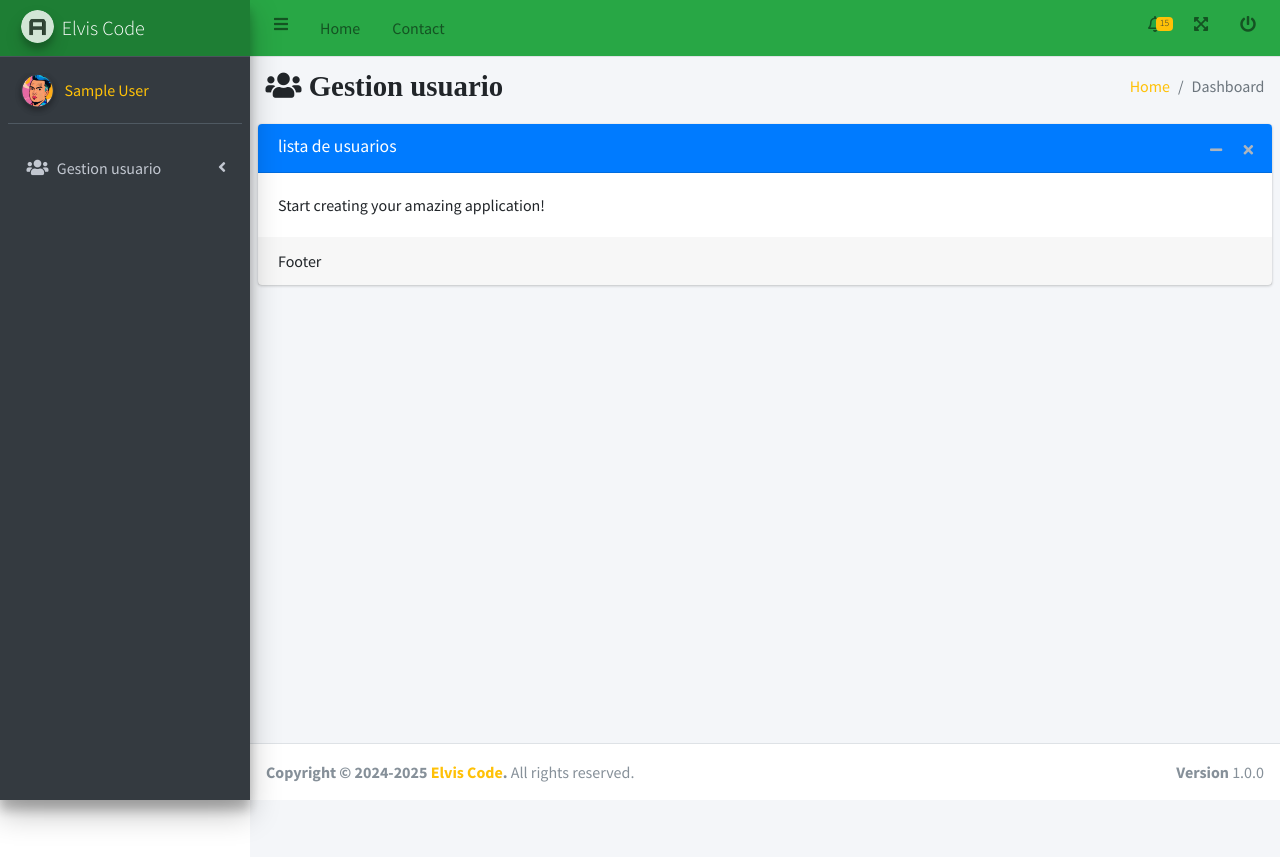
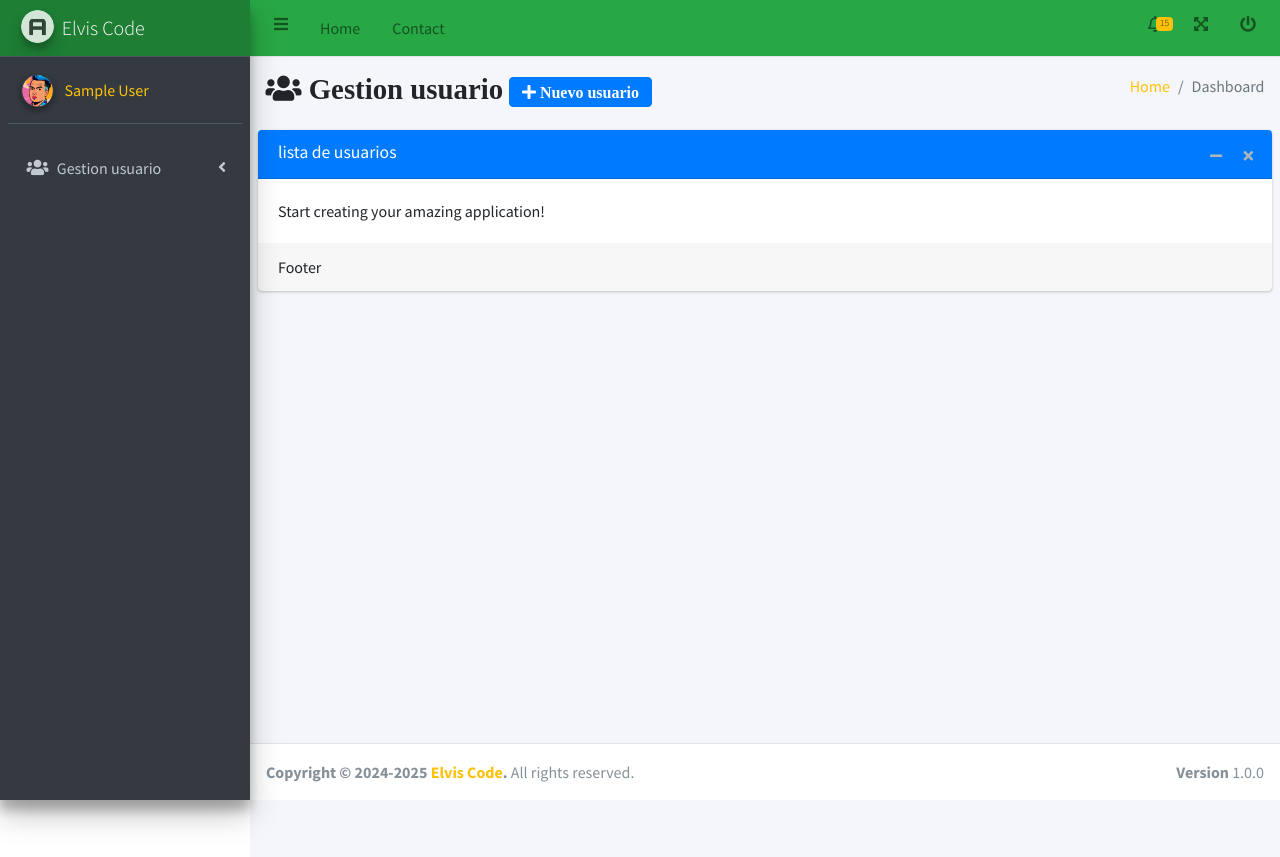
Before and after one commit to MundoDiseno140593/veterinaria_python_dejango, a Django app: page /vista_usuario in a window 1280 px wide. Run offline with Django 5.2, Linux system fonts and the light colour scheme; the visitor is signed in with stand-in values (Sample User, id 1); some libraries are stand-ins or nearby versions.

Commit message:
nuevo video

```diff
--- a/proyecto/Templates/base.html
+++ b/proyecto/Templates/base.html
@@ -2,6 +2,13 @@
   <head>
     <meta charset="utf-8" />
     <meta name="viewport" content="width=device-width, initial-scale=1" />
+    <!-- Esta metaetiqueta evita que el navegador almacene en caché la página -->
+    <meta http-equiv="Cache-Control" content="no-cache, no-store, must-revalidate" />
+    <!-- Indica que no se debe almacenar en caché la página en ningún caso -->
+    <meta http-equiv="Pragma" content="no-cache" />
+    <!-- Expira la página inmediatamente para que siempre se cargue una nueva versión -->
+    <meta http-equiv="Expires" content="0" />
+
     <title>{% block title%} Dashboard {% endblock %} | Veterinaria</title>
     {%load static%}
     <!-- Google Font: Source Sans Pro -->
@@ -109,7 +116,7 @@
               <div class="dropdown-divider"></div>
 
               <!-- Enlace de logout -->
-              <a href="" class="dropdown-item">
+              <a href="{% url 'logout' %}" class="dropdown-item">
                 <i class="fas fa-sign-out-alt mr-2"></i> Logout
               </a>
 
--- a/proyecto/Templates/usuario/index.html
+++ b/proyecto/Templates/usuario/index.html
@@ -11,7 +11,11 @@ usuario
   <div class="container-fluid">
     <div class="row mb-2">
       <div class="col-sm-6">
-        <h1> <i class="fas fa-users"> Gestion usuario</i></h1>
+        <h1> <i class="fas fa-users"> Gestion usuario</i>
+          <button class="btn btn-primary" data-toggle="modal" data-target="#crearusuarios">
+            <i class="fas fa-plus"> Nuevo usuario</i>
+          </button>
+        </h1>
       </div>
       <div class="col-sm-6">
         <ol class="breadcrumb float-sm-right">
@@ -57,6 +61,25 @@ usuario
   </div>
   <!-- /.card -->
 </section>
-<!-- /.content -->
+
+<!-- Modal -->
+<div class="modal fade" id="crearusuarios">
+  <div class="modal-dialog" role="document">
+    <div class="modal-content">
+      <div class="modal-header bg bg-success">
+        <h5 class="modal-title" id="exampleModalLabel">Crear usuarios</h5>
+        <button type="button" class="close" data-dismiss="modal" aria-label="Close">
+          <span aria-hidden="true">&times;</span>
+        </button>
+      </div>
+      <div class="modal-body">
+
+      </div>
+      <div class="modal-footer">
+        <button type="button" class="btn btn-primary w-100">Guardar usuario</button>
+      </div>
+    </div>
+  </div>
+</div>
 
 {% endblock content %}
--- a/proyecto/urls.py
+++ b/proyecto/urls.py
@@ -1,5 +1,7 @@
 from django.urls import path
 from django.shortcuts import render
+from django.contrib.auth import logout
+from django.shortcuts import redirect
 
 def vista_login(request):
     return render(request, 'login/index.html')
@@ -12,3 +14,6 @@ def home(request):
 
 def vista_usuario(request):
     return render(request, 'usuario/index.html')
+
+def custom_logout(request):
+    request.method = 'POST'
--- a/proyecto/views.py
+++ b/proyecto/views.py
@@ -1,45 +1,55 @@
-from django.shortcuts import render, redirect
-from proyecto.models import User  # Asegúrate de usar tu modelo personalizado
-from django.contrib import messages
-from django.contrib.auth import authenticate, login
-from django.contrib.auth.decorators import login_required
+from django.shortcuts import render, redirect  # Para renderizar plantillas y redirigir
+from proyecto.models import User  # Importa el modelo de usuario personalizado
+from django.contrib import messages  # Para mostrar mensajes de error o éxito
+from django.contrib.auth import authenticate, login, logout  # Funciones de autenticación
+from django.contrib.auth.decorators import login_required  # Para restringir acceso a vistas protegidas
 
-# Create your views here.
-
+# Vista que renderiza la página de inicio de sesión
 def vista_login(request):
     return render(request, 'Login/index.html')
 
+    # Vista personalizada para el inicio de sesión
 def custom_login(request):
-    if request.method == 'POST':
-        username = request.POST['username']
-        password = request.POST['password']
+    if request.method == 'POST':  # Verifica si la solicitud es POST
+        username = request.POST['username']  # Obtiene el nombre de usuario del formulario
+        password = request.POST['password']  # Obtiene la contraseña del formulario
 
         try:
-            user = User.objects.get(username=username)
+            user = User.objects.get(username=username)  # Busca el usuario en la base de datos
         except User.DoesNotExist:
             user = None
-            messages.error(request, 'El usuario no existe.')
+            messages.error(request, 'El usuario no existe.')  # Muestra un mensaje de error
 
-        if user:  # Si el usuario fue encontrado
-            # Ahora autenticamos al usuario
-            user_authenticated = authenticate(request, username=username, password=password)
+        if user:  # Si el usuario existe
+            user_authenticated = authenticate(request, username=username, password=password)  # Autentica al usuario
 
-            if user_authenticated is not None:
-                if user_authenticated.is_active:
-                    login(request, user_authenticated)  # Iniciar sesión con el usuario autenticado
-                    return redirect('home')  # Redirige a la página de inicio
+            if user_authenticated is not None:  # Si la autenticación es exitosa
+                if user_authenticated.is_active:  # Verifica si el usuario está activo
+                    login(request, user_authenticated)  # Inicia sesión
+                    return redirect('home')  # Redirige a la página principal
                 else:
-                    messages.error(request, 'Tu cuenta de usuario está inactiva.')
+                    messages.error(request, 'Tu cuenta de usuario está inactiva.')  # Mensaje si la cuenta está inactiva
             else:
-                messages.error(request, 'Usuario o contraseña incorrectos.')
+                messages.error(request, 'Usuario o contraseña incorrectos.')  # Mensaje si la autenticación falla
         else:
-            messages.error(request, 'Usuario o contraseña incorrectos.')
+            messages.error(request, 'Usuario o contraseña incorrectos.')  # Mensaje si el usuario no existe
+    return render(request, 'Login/index.html')  # Si la autenticación falla, vuelve a la página de login
 
-    return render(request, 'Login/index.html')
+# Vista protegida que solo permite acceso a usuarios autenticados
+@login_required(login_url='custom_login')  # Si no está autenticado, redirige al login
+def home(request):
+    return render(request, 'home/index.html', {'usuario': request.user})  # Muestra la página de inicio con datos del usuario
 
-def home(request):
-    return render(request, 'home/index.html', {'usuario': request.user})
+# Vista protegida para la gestión de usuarios
+@login_required(login_url='custom_login')  # Protege la vista para usuarios autenticados
+def vista_usuario(request):
+    return render(request, 'usuario/index.html', {'usuario': request.user})  # Muestra la página del usuario con su información
 
-@login_required
-def vista_usuario(request):
-    return render(request, 'usuario/index.html', {'usuario': request.user})
+# Vista personalizada para cerrar sesión
+def custom_logout(request):
+    logout(request)  # Cierra la sesión del usuario
+    response = redirect('custom_login')  # Redirige a la página de login
+    response['Cache-Control'] = 'no-cache, no-store, must-revalidate'  # Evita que el navegador almacene caché
+    response['Pragma'] = 'no-cache'
+    response['Expires'] = '0'
+    return response  # Devuelve la respuesta con las cabeceras de caché desactivadas
--- a/veterinaria/urls.py
+++ b/veterinaria/urls.py
@@ -9,6 +9,7 @@ urlpatterns = [
 
 
     path('loguearse', views.custom_login, name='custom_login'),
+    path('logout/', views.custom_logout, name='logout'),
 
     path('home', views.home, name='home'),
     path('vista_usuario', views.vista_usuario, name='vista_usuario'),
```
Also changed, not shown: veterinaria/settings.py (+11 -3 lines).
